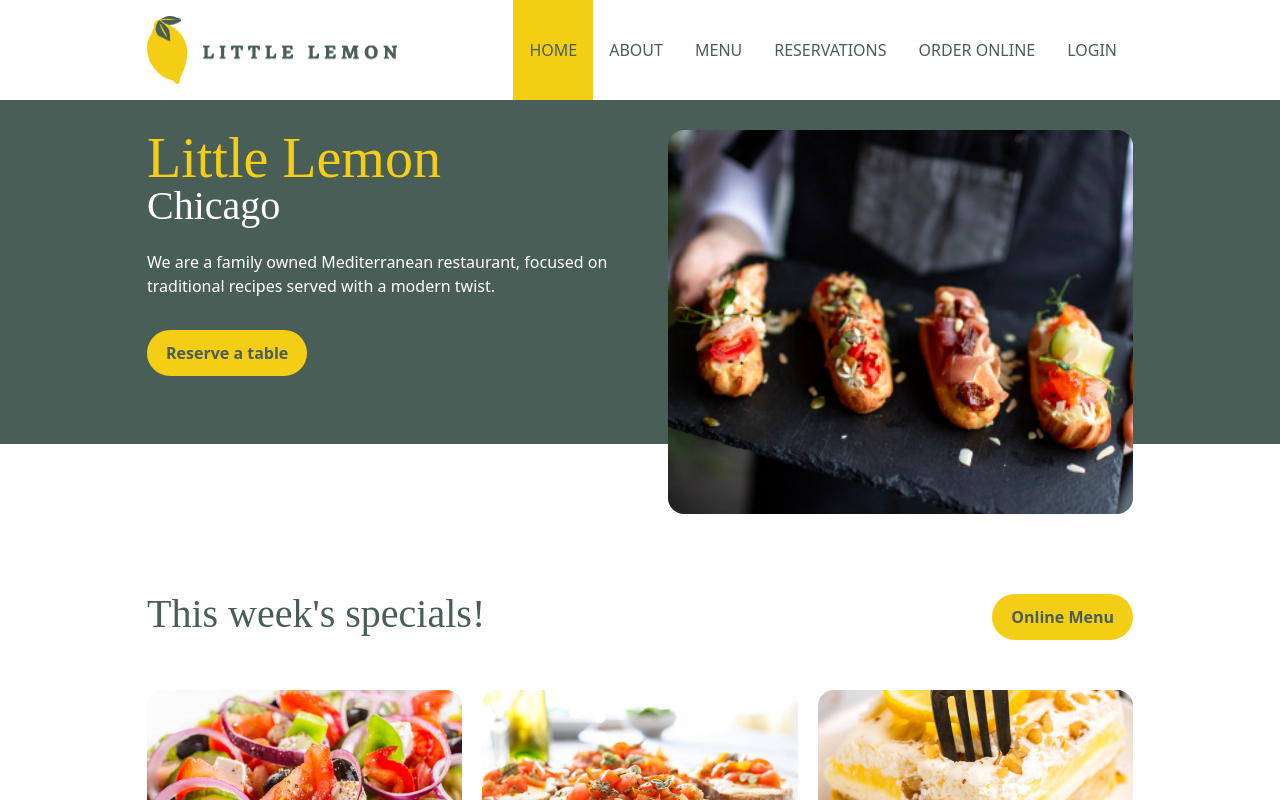
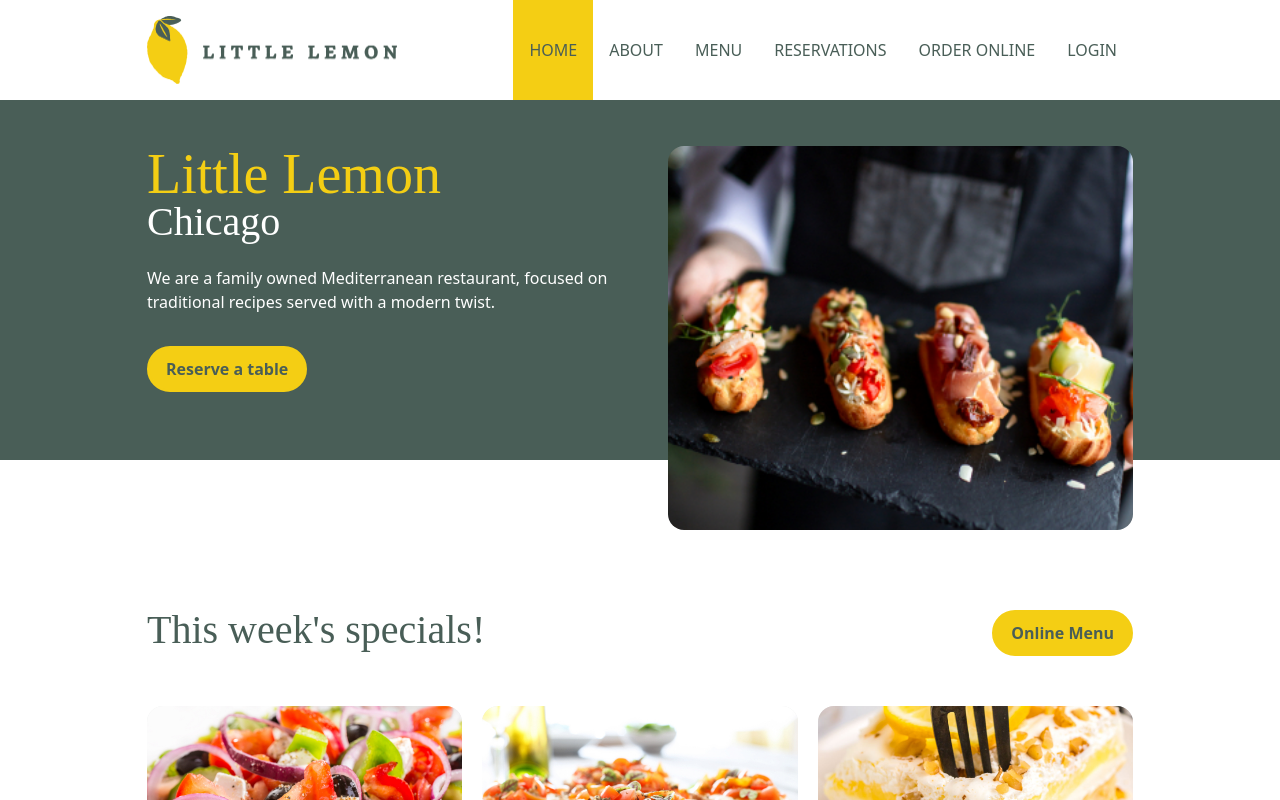
Before and after one commit to IbrahimFakhir/Little-Lemon-Restaurant, a React (Create React App) app in the folder Client/: page / in a window 1280 px wide. Shown: the top 800 px of the page. Built offline with nearby package versions, Linux system fonts and the light colour scheme; a web font is replaced by a local one.

Commit message:
added border-top to hero

```diff
--- a/Client/src/components/pages/Home/Hero.css
+++ b/Client/src/components/pages/Home/Hero.css
@@ -1,6 +1,7 @@
 .hero {
     padding-top: 1.875rem;
     background-color: #495E57;
+    border-top: 1rem solid #495E57;
 }
 
 .hero .container {
--- a/Client/src/components/pages/Reservations/ReservationForm.js
+++ b/Client/src/components/pages/Reservations/ReservationForm.js
@@ -117,7 +117,7 @@ const ReservationForm = ({availableTimes, dispatchOnDateChange, submitData}) =>
                 type="submit"
                 disabled={!areAllFieldsValid}
             >
-                Make your reservation
+                Continue
             </button>
         </form>
     )
--- a/Client/src/index.css
+++ b/Client/src/index.css
@@ -10,10 +10,6 @@ body {
   -moz-osx-font-smoothing: grayscale;
   line-height: 1.5;
   color: #495E57;
-}
-
-header {
-  /* border-bottom: 1rem solid #495E57; */
 }
 
 a {
```
